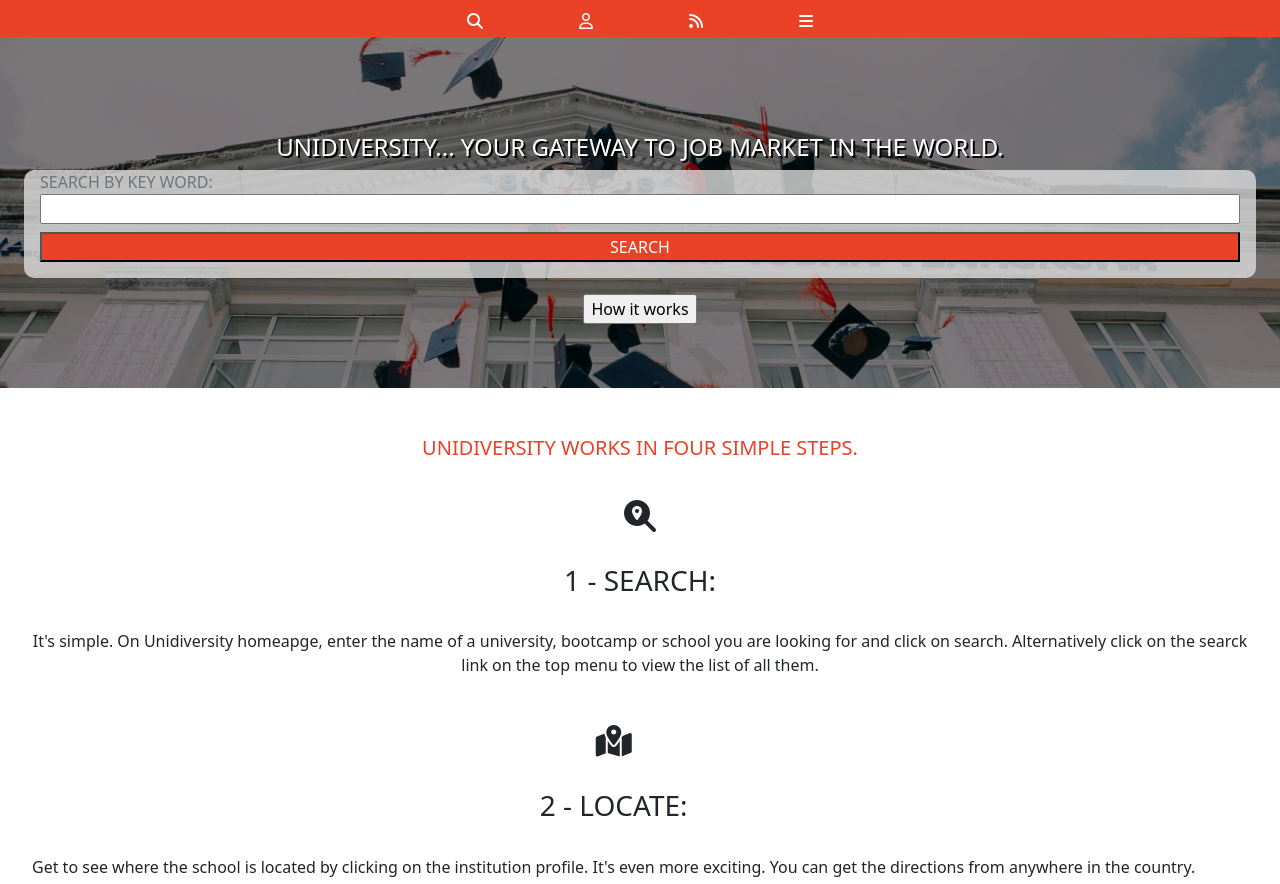
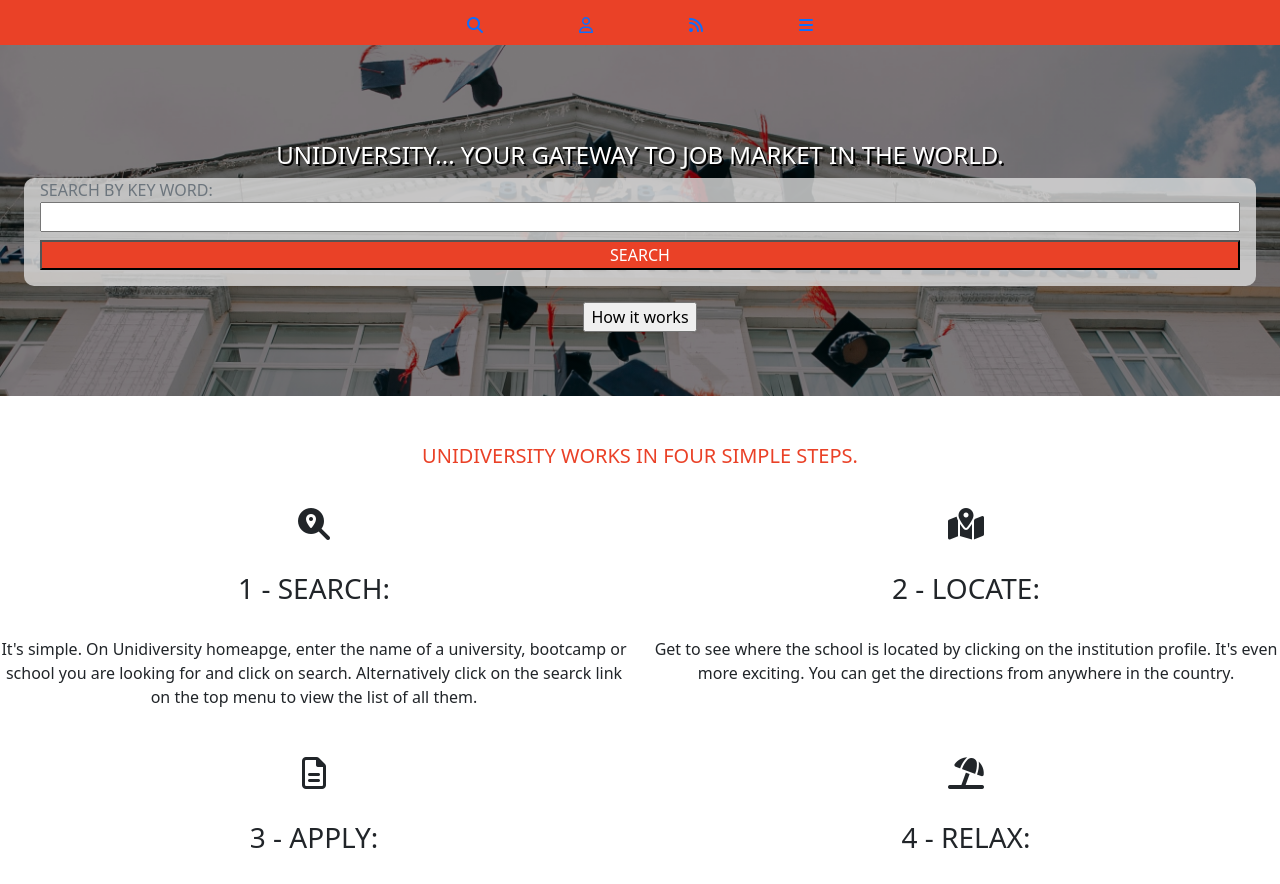
Before and after one commit to arthurborgesdev/unidiversity, a website: page index.html in a window 1280 px wide. Shown: the part 51-935 px from the top of the page. Drawn offline with nearby package versions, Linux system fonts and the light colour scheme.

Commit message:
Prepare working section to bigger screens using grid instead of flex

```diff
--- a/index.html
+++ b/index.html
@@ -19,10 +19,10 @@
       <a href="#" class="ps-2 my-auto unidiversity-brand">Unidiversity</a>
     </div>
     <div class="d-flex px-5 py-2 mt-2 text-light justify-content-center">
-      <i class="fas px-5 fa-1x fa-search"></i>
-      <i class="far px-5 fa-1x fa-user"></i>
-      <i class="fas px-5 fa-1x fa-rss"></i>
-      <i class="fas px-5 fa-1x fa-bars"></i>
+      <a href="#"><i class="fas px-5 fa-1x fa-search"></i></a>
+      <a href="#"><i class="far px-5 fa-1x fa-user"></i></a>
+      <a href="#"><i class="fas px-5 fa-1x fa-rss"></i></a>
+      <a href="#"><i class="fas px-5 fa-1x fa-bars"></i></a>
     </div>
   </nav>
 
@@ -40,9 +40,9 @@
 
     </section>
     <section class="inner-workings">
-      <h2>UNIDIVERSITY WORKS IN FOUR SIMPLE STEPS.</h2>
-      <div class="d-flex flex-wrap">
-        <div class="working-block">
+      <div class="row">
+        <h2 class="col-12">UNIDIVERSITY WORKS IN FOUR SIMPLE STEPS.</h2>
+        <div class="col-12 col-md-6 working-block">
           <i class="fas fa-2x fa-search-location working-icon"></i>
           <h3>1 - SEARCH:</h3>
           <p>
@@ -51,7 +51,7 @@
             view the list of all them.
           </p>
         </div>
-        <div class="working-block">
+        <div class="col-12 col-md-6 working-block">
           <i class="fas fa-2x fa-map-marked-alt working-icon"></i>
           <h3>2 - LOCATE:</h3>
           <p>
@@ -59,7 +59,7 @@
             exciting. You can get the directions from anywhere in the country.
           </p>
         </div>
-        <div class="working-block">
+        <div class="col-12 col-md-6 working-block">
           <i class="far fa-2x fa-file-alt working-icon"></i>
           <h3>3 - APPLY:</h3>
           <p>
@@ -67,7 +67,7 @@
             application form. We also follow up on the application to make sure you get a reply on time.
           </p>
         </div>
-        <div class="working-block">
+        <div class="col-12 col-md-6 working-block">
           <i class="fas fa-2x fa-umbrella-beach working-icon"></i>
           <h3>4 - RELAX:</h3>
           <p>
```
Also changed, not shown: README.md.
